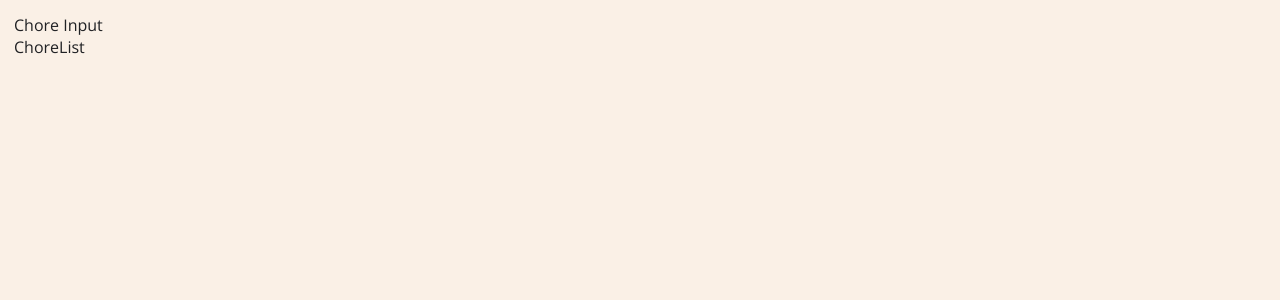
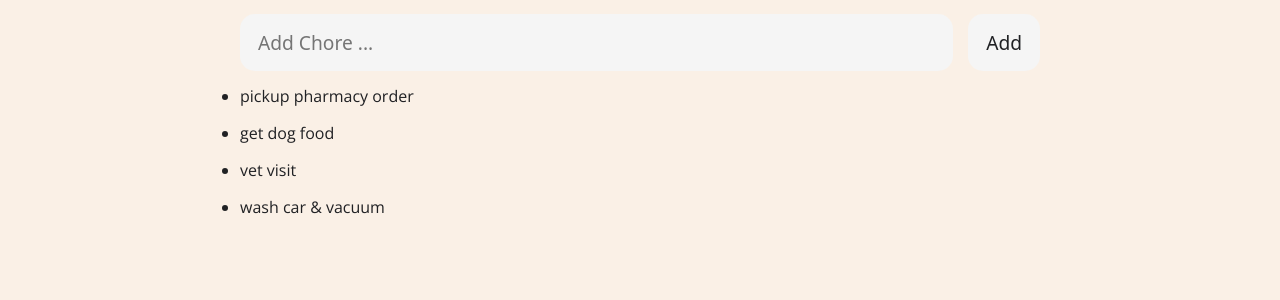
Before and after one commit to Anne-Hunt/chorelist, a React (Vite) app: page / in a window 1280 px wide. Shown: the top 300 px of the page. Built offline with nearby package versions, Linux system fonts and the light colour scheme; a web font is replaced by a local one.

Commit message:
vite working, everything shows up

```diff
--- a/src/App.jsx
+++ b/src/App.jsx
@@ -6,10 +6,10 @@ function App() {
 
 
   return (
-    <main>
+    <>
       <ChoreInput />
       <ChoreList />
-    </main>
+    </>
   )
 }
 
--- a/src/components/choreinput.jsx
+++ b/src/components/choreinput.jsx
@@ -2,8 +2,9 @@ import React from "react";
 
 export default function ChoreInput() {
     return (
-        <div>
-            Chore Input
-        </div>
+        <header>
+            <input type="text" placeholder="Add Chore ..." />
+            <button type="submit">Add</button>
+        </header>
     )
 }
--- a/src/components/chorelist.jsx
+++ b/src/components/chorelist.jsx
@@ -1,7 +1,16 @@
 import React from 'react'
 
 export default function ChoreList() {
+    let chores = ['pickup pharmacy order', 'get dog food', 'vet visit', 'wash car & vacuum']
     return (
-        <div>ChoreList</div>
+        <ul className="main">
+            {chores.map((chore, choreIndex) => {
+                return (
+                    <li className='ChoreItem' key={choreIndex}>
+                        {chore/* <ChoreCard/> */}
+                    </li>
+                )
+            })}
+        </ul>
     )
 }
--- a/src/index.css
+++ b/src/index.css
@@ -72,7 +72,7 @@ p {
   gap: 15px;
 }
 
-.todoItem {
+.choreItem {
   display: flex;
   align-items: center;
   gap: 15px;
@@ -81,7 +81,7 @@ p {
   background: whitesmoke;
 }
 
-.todoItem p {
+.choreItem p {
   flex: 1;
 }
 
```
